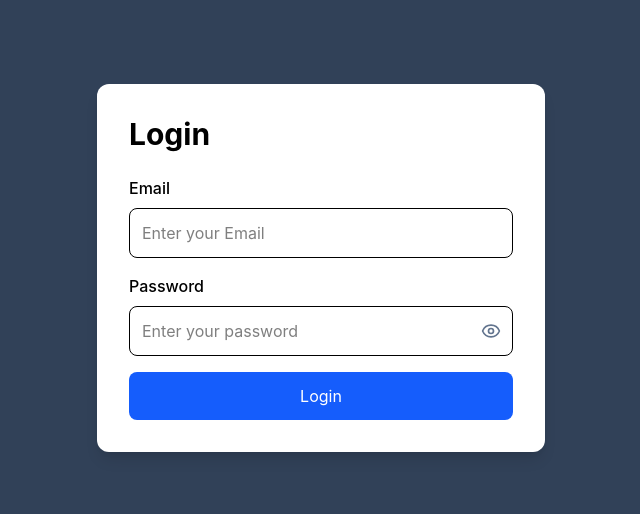
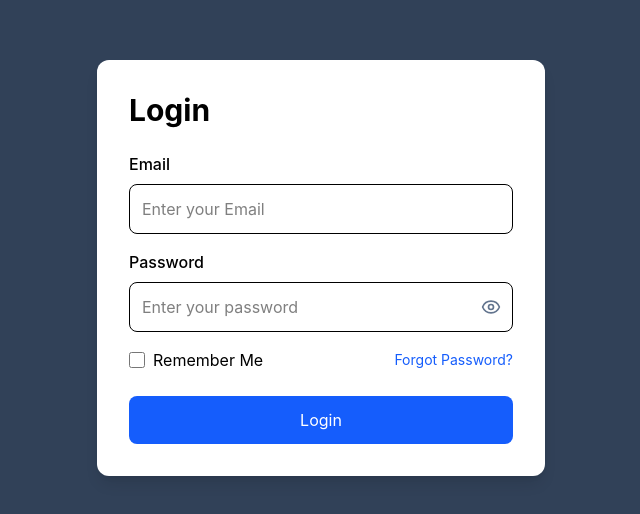
Before and after one commit to shaasshh14/internal-access-management, a React (Vite) app in the folder iamfrontend/: page /login in a window 1280 px wide. Shown: the part 132-646 px from the top of the page, without its empty margins (319-959 px from the left). Built offline with nearby package versions, Linux system fonts and the light colour scheme; no server answers.

Commit message:
add remember me shared component

```diff
--- a/iamfrontend/src/features/auth/pages/LoginPage.tsx
+++ b/iamfrontend/src/features/auth/pages/LoginPage.tsx
@@ -8,6 +8,7 @@ import { loginSchema } from "../validation/loginSchema";
 import type { LoginRequest } from "../types/auth";
 import Input from "../../../shared/components/Input/Input";
 import PasswordInput from "../../../shared/components/PasswordInput/PasswordInput";
+import Checkbox from "../../../shared/components/Checkbox/Checkbox";
 
 export default function LoginPage() {
     const {
@@ -57,6 +58,19 @@ export default function LoginPage() {
                     error={errors.password?.message}
                 />
 
+                <div className="mb-6 flex items-center justify-between">
+                    <Checkbox
+                        label="Remember Me"
+                    />
+
+                    <button
+                        type="button"
+                        className="text-sm text-blue-600 hover:underline"
+                    >
+                        Forgot Password?
+                    </button>
+                </div>
+
                 <button
                     type="submit"
                     disabled={isLoading}
--- /dev/null
+++ b/iamfrontend/src/shared/components/Checkbox/Checkbox.tsx
@@ -0,0 +1,24 @@
+interface CheckboxProps {
+    label: string;
+    checked?: boolean;
+    onChange?: React.ChangeEventHandler<HTMLInputElement>;
+}
+
+export default function Checkbox({
+    label,
+    checked,
+    onChange,
+}: CheckboxProps) {
+    return (
+        <label className="flex items-center gap-2 cursor-pointer">
+            <input
+                type="checkbox"
+                checked={checked}
+                onChange={onChange}
+                className="h-4 w-4 rounded"
+            />
+
+            <span>{label}</span>
+        </label>
+    );
+}
```
